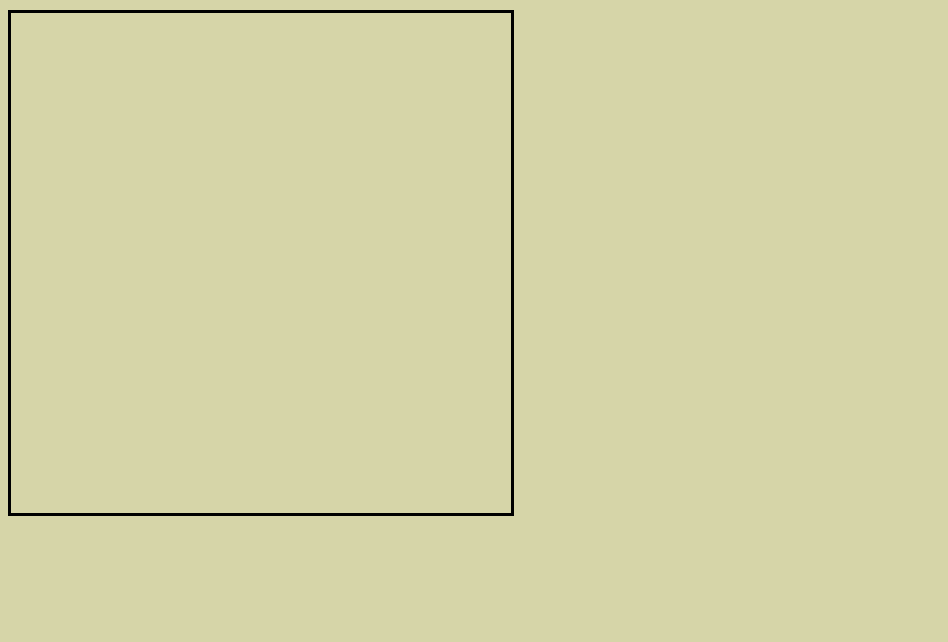
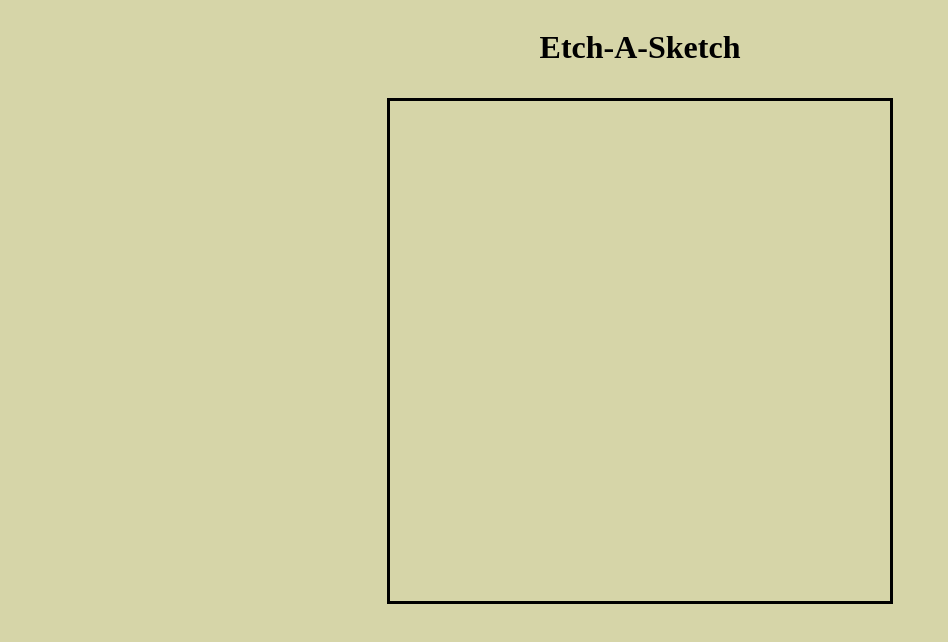
Before and after one commit to IamHenryOkeke/PROJECT-ETCH-A-SKETCH, a plain HTML site: page index.html in a window 1280 px wide. Shown: the whole page, without its empty margins (0-948 px from the left). Drawn offline with Linux system fonts and the light colour scheme.

Commit message:
added header for page

```diff
--- a/index.html
+++ b/index.html
@@ -8,11 +8,13 @@
     <title>Etch A Sketch</title>
 </head>
 <body>
+    <div class="main-container">
+        <h1>Etch-A-Sketch</h1>
+        <div id="container">
 
-    <div id="container">
+        </div>
 
     </div>
-
     <script src="./scripts/script.js"></script>
 </body>
 </html>
```
